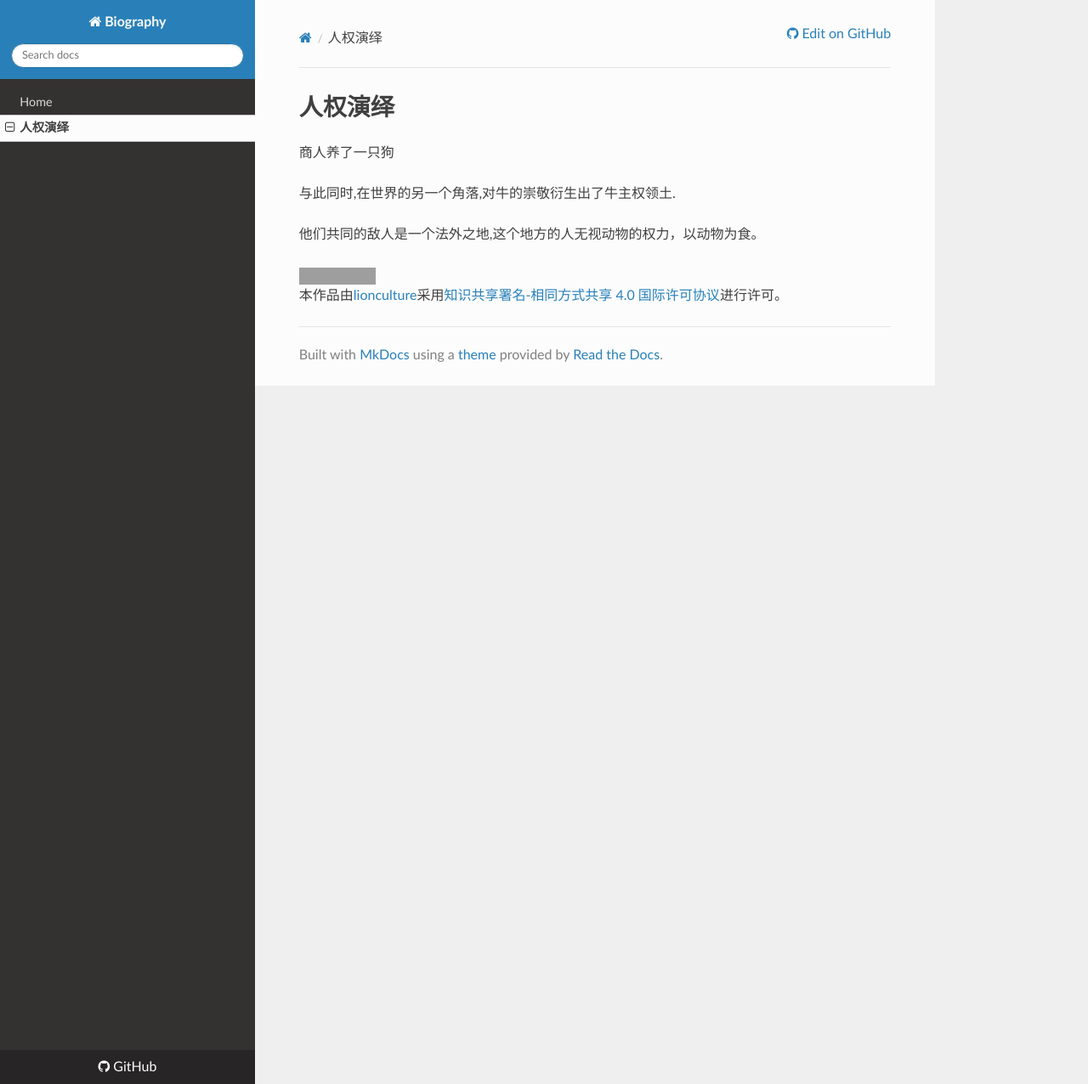
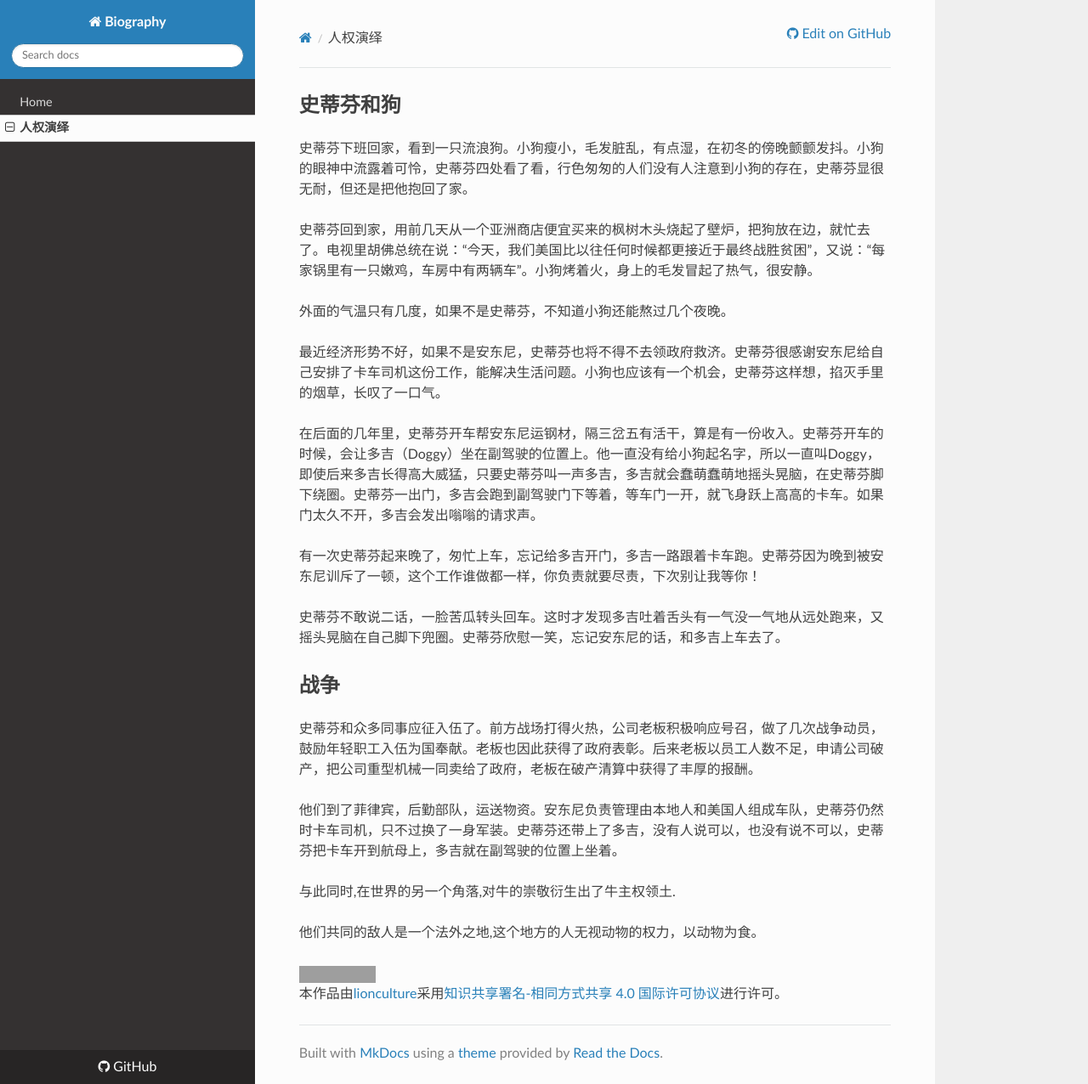
Before and after one commit to lionculture/Biography, an MkDocs documentation site: the page built from docs/人权演绎.md, in a window 1280 px wide and 1276 px high. Shown: the whole window at 85% size. Built offline with MkDocs 1.6.1, drawn with Linux system fonts in a browser that asks for light colours; nearby versions of some CDN libraries; grey boxes are pictures that could not be loaded.

Commit message:
史蒂芬和多吉

```diff
--- a/docs/人权演绎.md
+++ b/docs/人权演绎.md
@@ -1,6 +1,26 @@
-人权演绎
-==================
-商人养了一只狗
+## 史蒂芬和狗
+
+史蒂芬下班回家，看到一只流浪狗。小狗瘦小，毛发脏乱，有点湿，在初冬的傍晚颤颤发抖。小狗的眼神中流露着可怜，史蒂芬四处看了看，行色匆匆的人们没有人注意到小狗的存在，史蒂芬显很无耐，但还是把他抱回了家。
+
+史蒂芬回到家，用前几天从一个亚洲商店便宜买来的枫树木头烧起了壁炉，把狗放在边，就忙去了。电视里胡佛总统在说：“今天，我们美国比以往任何时候都更接近于最终战胜贫困”，又说：“每家锅里有一只嫩鸡，车房中有两辆车”。小狗烤着火，身上的毛发冒起了热气，很安静。
+
+外面的气温只有几度，如果不是史蒂芬，不知道小狗还能熬过几个夜晚。
+
+最近经济形势不好，如果不是安东尼，史蒂芬也将不得不去领政府救济。史蒂芬很感谢安东尼给自己安排了卡车司机这份工作，能解决生活问题。小狗也应该有一个机会，史蒂芬这样想，掐灭手里的烟草，长叹了一口气。
+
+在后面的几年里，史蒂芬开车帮安东尼运钢材，隔三岔五有活干，算是有一份收入。史蒂芬开车的时候，会让多吉（Doggy）坐在副驾驶的位置上。他一直没有给小狗起名字，所以一直叫Doggy，即使后来多吉长得高大威猛，只要史蒂芬叫一声多吉，多吉就会蠢萌蠢萌地摇头晃脑，在史蒂芬脚下绕圈。史蒂芬一出门，多吉会跑到副驾驶门下等着，等车门一开，就飞身跃上高高的卡车。如果门太久不开，多吉会发出嗡嗡的请求声。
+
+有一次史蒂芬起来晚了，匆忙上车，忘记给多吉开门，多吉一路跟着卡车跑。史蒂芬因为晚到被安东尼训斥了一顿，这个工作谁做都一样，你负责就要尽责，下次别让我等你！
+
+史蒂芬不敢说二话，一脸苦瓜转头回车。这时才发现多吉吐着舌头有一气没一气地从远处跑来，又摇头晃脑在自己脚下兜圈。史蒂芬欣慰一笑，忘记安东尼的话，和多吉上车去了。
+
+
+## 战争
+
+史蒂芬和众多同事应征入伍了。前方战场打得火热，公司老板积极响应号召，做了几次战争动员，鼓励年轻职工入伍为国奉献。老板也因此获得了政府表彰。后来老板以员工人数不足，申请公司破产，把公司重型机械一同卖给了政府，老板在破产清算中获得了丰厚的报酬。
+
+他们到了菲律宾，后勤部队，运送物资。安东尼负责管理由本地人和美国人组成车队，史蒂芬仍然时卡车司机，只不过换了一身军装。史蒂芬还带上了多吉，没有人说可以，也没有说不可以，史蒂芬把卡车开到航母上，多吉就在副驾驶的位置上坐着。
+
 
 
 与此同时,在世界的另一个角落,对牛的崇敬衍生出了牛主权领土.
```
